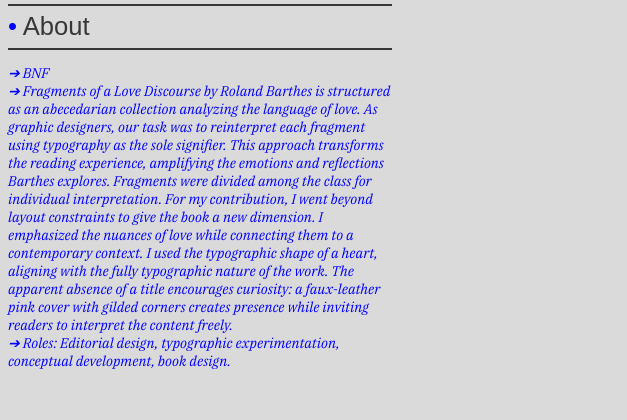
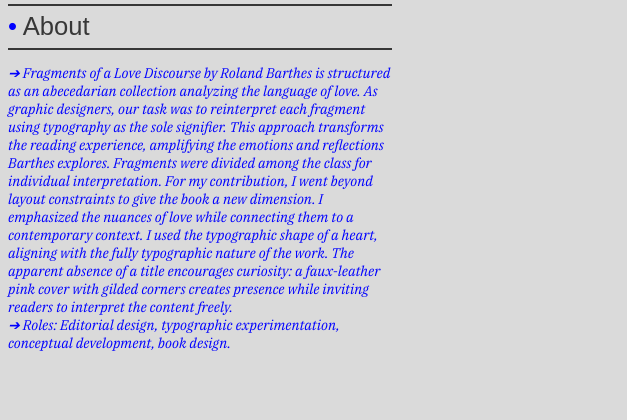
Before and after one commit to KelioBoutefnouchet/KelioBoutefnouchet.github.io, a plain HTML site: page barthes.html in a window 1280 px wide. Shown: the part 157-577 px from the top of the page, 0-627 px from the left. Drawn offline with Linux system fonts and the light colour scheme.

Commit message:
Update barthes.html

```diff
--- a/barthes.html
+++ b/barthes.html
@@ -32,8 +32,6 @@
 
 
             <p class="preg">
-                ➔ BNF
-                <br>
                 ➔ Fragments of a Love Discourse by Roland Barthes is structured as an abecedarian collection analyzing the language of love. As graphic designers, our task was to reinterpret each fragment using typography as the sole signifier. This approach transforms the reading experience, amplifying the emotions and reflections Barthes explores. Fragments were divided among the class for individual interpretation. For my contribution, I went beyond layout constraints to give the book a new dimension. I emphasized the nuances of love while connecting them to a contemporary context. I used the typographic shape of a heart, aligning with the fully typographic nature of the work. The apparent absence of a title encourages curiosity: a faux-leather pink cover with gilded corners creates presence while inviting readers to interpret the content freely.
                 <br>
                 ➔ Roles: Editorial design, typographic experimentation, conceptual development, book design.
```
